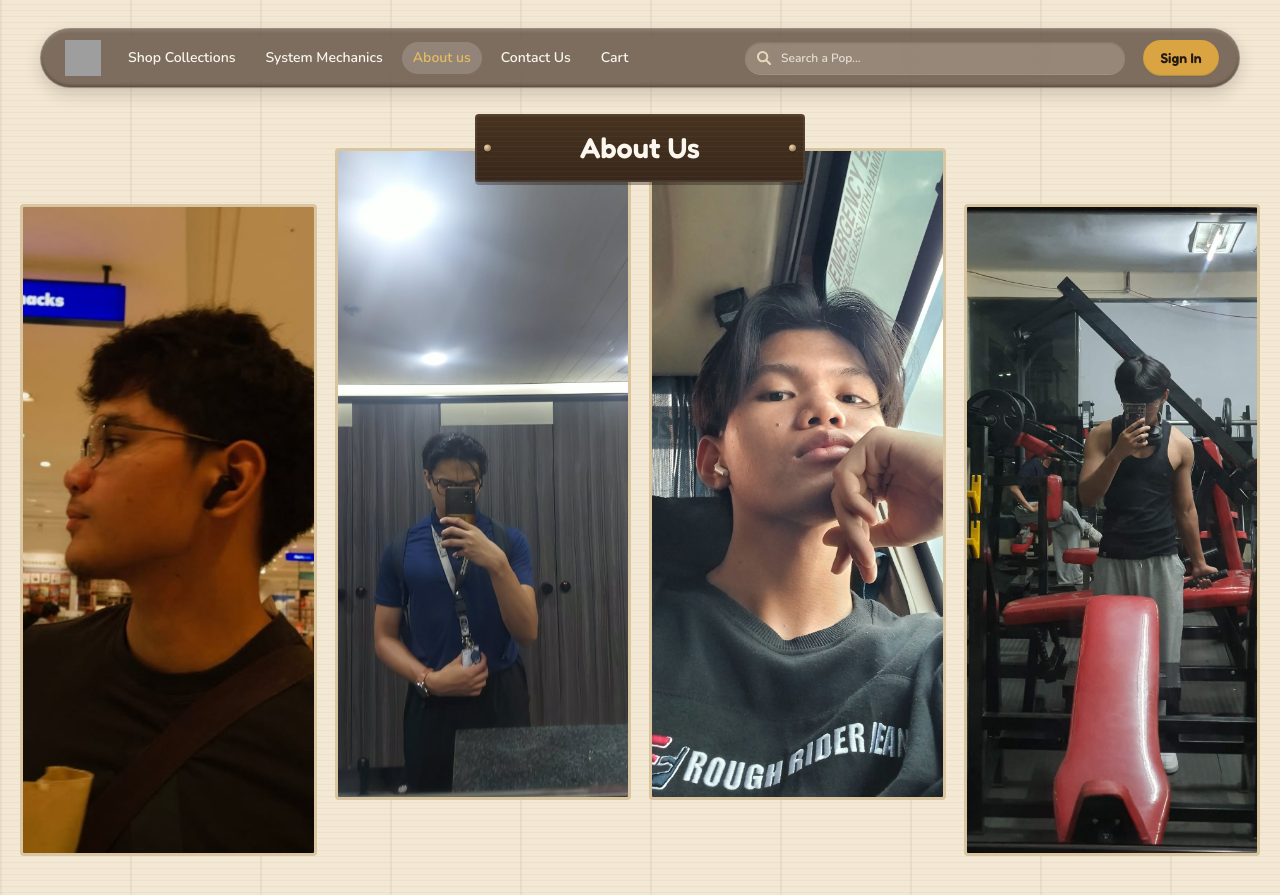
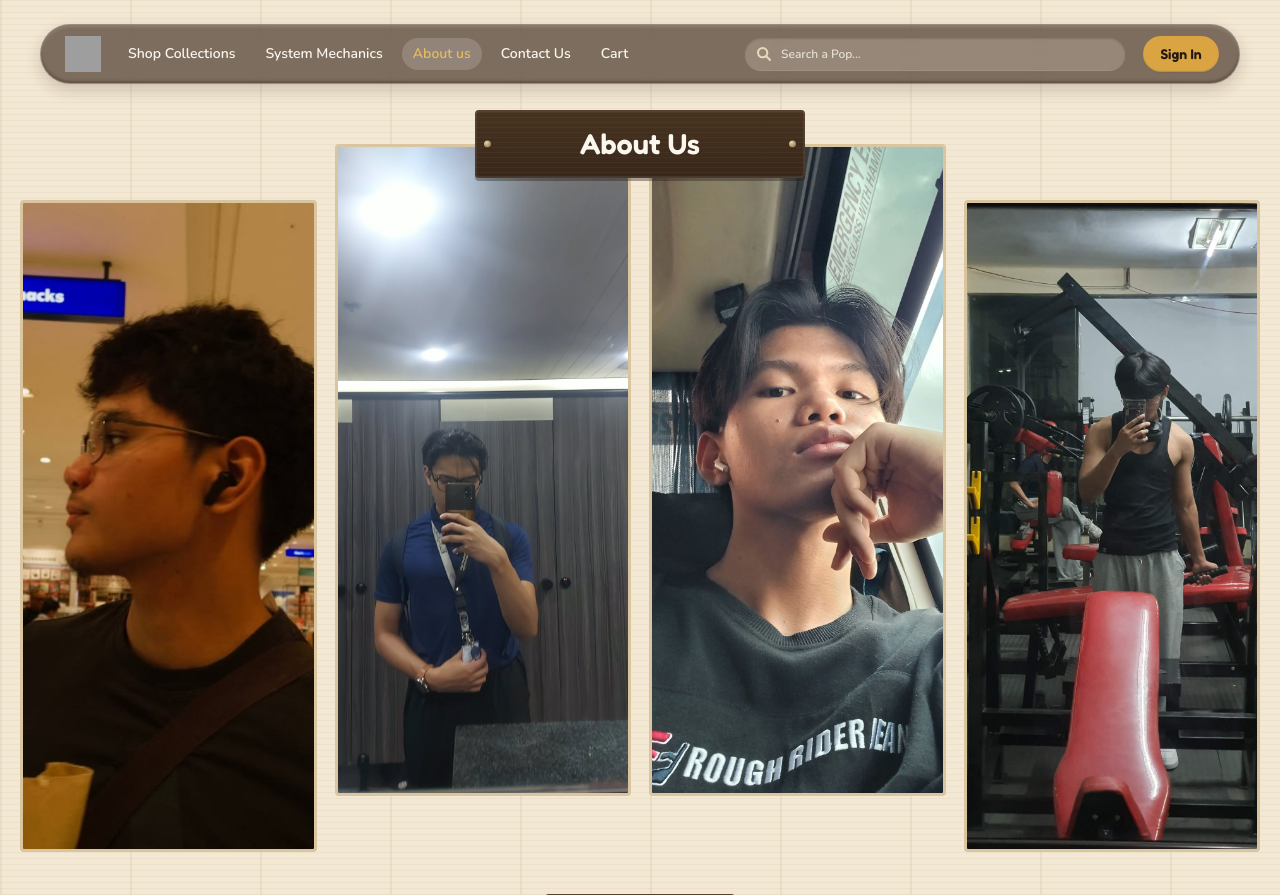
Before and after one commit to KharoPT/the-pop-cabin, a PHP site: page /popcabdb-frontend/about.php in a window 1280 px wide. Shown: the top 895 px of the page. Run offline with PHP 8.4, Linux system fonts and the light colour scheme; data comes from the database, SQL or seed files in the repository; data that the repository does not hold is empty; some web fonts are replaced; grey boxes are pictures that could not be loaded.

Commit message:
style(header): lift the header and nudge it on scroll
Apply the missing header polish on a clean branch off main: reduce padding-top by 4px (and --site-header-h to match), then set the sticky offset to -8px so the glass bar sits 20px/24px from the top at rest and 12px/16px once pinned. This keeps a visible gap instead of hugging the edge.

```diff
--- a/assets/css/header.css
+++ b/assets/css/header.css
@@ -4,9 +4,9 @@
    includes/header.php; this file is its only styling. The glass pill floats
    over a dark top gradient so it reads on both the hero and plain pages.
    ========================================================================== */
-:root { --site-header-h: 72px; }
+:root { --site-header-h: 68px; }
 .site-header {
-  position: sticky; top: 0; z-index: 60; padding: 24px 20px 0;
+  position: sticky; top: -8px; z-index: 60; padding: 20px 20px 0;
   background: transparent;
 }
 .header-bar {
@@ -76,8 +76,8 @@
 }
 
 @media (min-width: 700px) {
-  :root { --site-header-h: 80px; }
-  .site-header { padding: 24px 32px 0; }
+  :root { --site-header-h: 76px; }
+  .site-header { padding: 20px 32px 0; }
   .header-bar { height: 56px; padding: 10px 20px 10px 10px; border-radius: 28px; }
   .menu-btn, .menu-btn img { width: 36px; height: 36px; }
   .logo-link, .logo-link img { width: 36px; height: 36px; }
@@ -89,8 +89,8 @@
 }
 
 @media (min-width: 1000px) {
-  :root { --site-header-h: 88px; }
-  .site-header { padding: 28px 40px 0; }
+  :root { --site-header-h: 84px; }
+  .site-header { padding: 24px 40px 0; }
   .header-bar { height: 60px; border-radius: 30px; max-width: calc(var(--container-max) - 80px); }
   .search-form { max-width: 320px; margin-left: auto; }
   .site-menu { left: 40px; right: 40px; }
```
